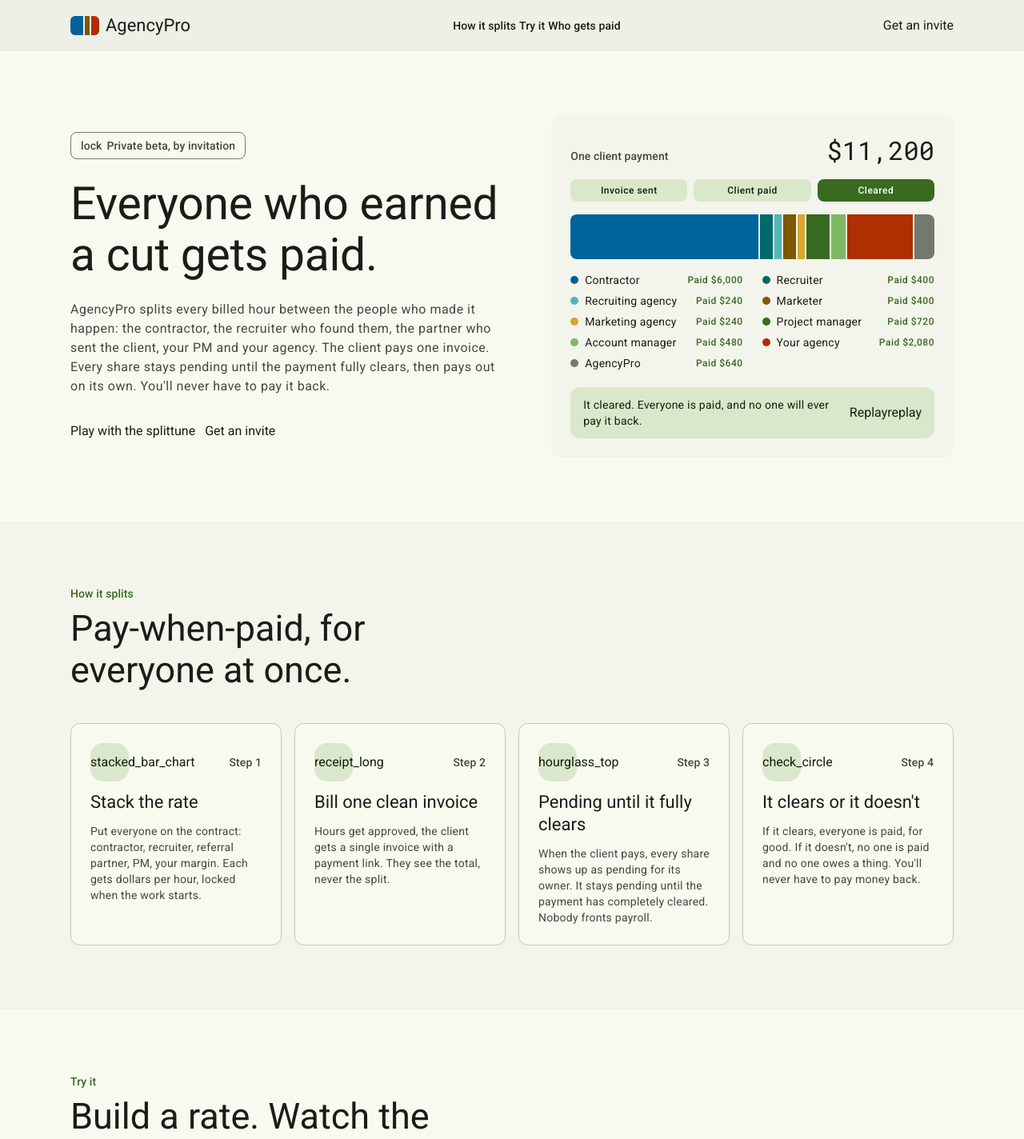
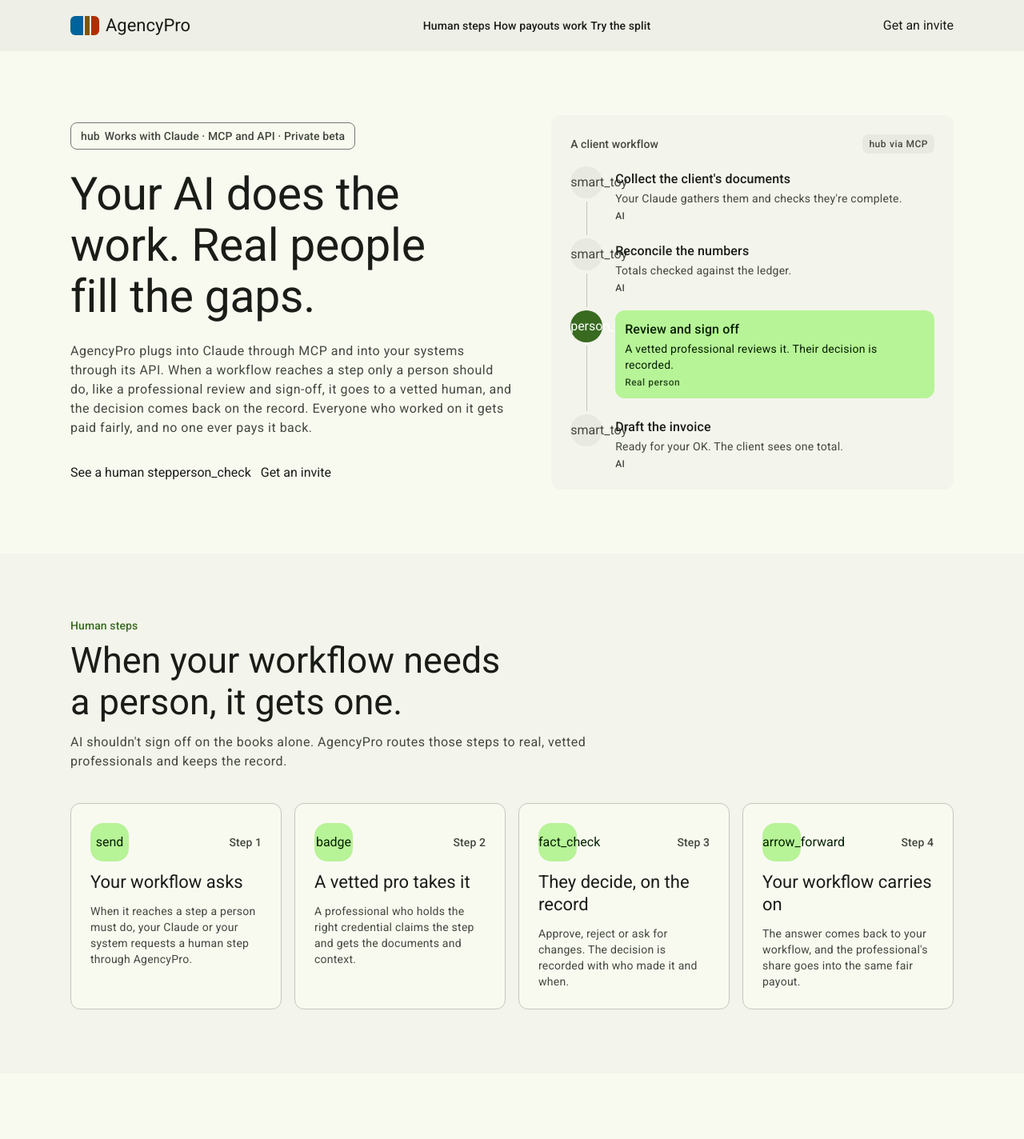
Before and after one commit to rodmjay/agency-squared, a Next.js app: page / in a window 1280 px wide. Shown: the top 1424 px of the page at 80% size. Built offline with nearby package versions, Linux system fonts and the light colour scheme.

Commit message:
Round 3: positioning around Claude (MCP), the API and real people for human steps

```diff
--- a/src/app/layout.tsx
+++ b/src/app/layout.tsx
@@ -7,10 +7,10 @@ const sans = Roboto({ variable: "--font-roboto", subsets: ["latin"], weight: ["4
 const mono = Roboto_Mono({ variable: "--font-roboto-mono", subsets: ["latin"], weight: ["400", "500"] });
 
 const SITE = "https://rodmjay.github.io/agency-squared";
-const TITLE = "AgencyPro · Everyone who earned a cut gets paid";
-const OG_ALT = "AgencyPro: one billed hour split between everyone who earned a cut";
+const TITLE = "AgencyPro · Your AI does the work. Real people fill the gaps.";
+const OG_ALT = "AgencyPro: an AI workflow with one step handled by a real person";
 const DESCRIPTION =
-  "AgencyPro splits every billed hour between the contractor, the recruiter, the referral partner, the PM and your agency, and pays each share when the client pays.";
+  "AgencyPro works with Claude through MCP and with your systems through its API. Steps only a person should do go to vetted professionals, and everyone is paid fairly once the payment clears.";
 
 export const metadata: Metadata = {
   metadataBase: new URL(SITE),
--- a/src/app/page.tsx
+++ b/src/app/page.tsx
@@ -1,4 +1,5 @@
 import { HeroSplit } from "@/components/hero-split";
+import { WorkflowCard } from "@/components/workflow-card";
 import { MdButton } from "@/components/material";
 import { PayoutPlayground } from "@/components/payout-playground";
 import { STREAMS } from "@/lib/streams";
@@ -12,8 +13,15 @@ const steps = [
   { icon: "check_circle", title: "It clears or it doesn't", body: "If it clears, everyone is paid, for good. If it doesn't, no one is paid and no one owes a thing. You'll never have to pay money back." },
 ];
 
+const humanSteps = [
+  { icon: "send", title: "Your workflow asks", body: "When it reaches a step a person must do, your Claude or your system requests a human step through AgencyPro." },
+  { icon: "badge", title: "A vetted pro takes it", body: "A professional who holds the right credential claims the step and gets the documents and context." },
+  { icon: "fact_check", title: "They decide, on the record", body: "Approve, reject or ask for changes. The decision is recorded with who made it and when." },
+  { icon: "arrow_forward", title: "Your workflow carries on", body: "The answer comes back to your workflow, and the professional's share goes into the same fair payout." },
+];
+
 const perks = [
-  { icon: "handshake", title: "Referrals that pay themselves", body: "Give partners a cut of every hour the client they sent you buys. It's tracked and paid out with no spreadsheets." },
+  { icon: "forum", title: "Bring your own Claude", body: "AgencyPro plugs into the Claude you already use. It acts with your permissions only, and we never run or bill you for the AI." },
   { icon: "visibility_off", title: "Your bench stays yours", body: "Clients see their projects, totals and invoices. Never your team's names, rates or pay." },
   { icon: "verified", title: "Licensed sign-offs, on the record", body: "When a step needs an accountant or attorney, it goes to a real professional and their sign-off is recorded." },
 ];
@@ -37,9 +45,9 @@ export default function Home() {
             AgencyPro
           </a>
           <nav className="md-label-large hidden items-center gap-1 md:flex" aria-label="Sections">
-            <MdButton kind="text" href="#how">How it splits</MdButton>
-            <MdButton kind="text" href="#play">Try it</MdButton>
-            <MdButton kind="text" href="#streams">Who gets paid</MdButton>
+            <MdButton kind="text" href="#humans">Human steps</MdButton>
+            <MdButton kind="text" href="#how">How payouts work</MdButton>
+            <MdButton kind="text" href="#play">Try the split</MdButton>
           </nav>
           <MdButton kind="tonal" href={INVITE} external>Get an invite</MdButton>
         </div>
@@ -49,24 +57,50 @@ export default function Home() {
         <section className="mx-auto grid w-full max-w-6xl items-center gap-12 px-4 pb-20 pt-12 sm:px-6 lg:grid-cols-[1.1fr_1fr] lg:pt-20">
           <div className="min-w-0">
             <p className="md-label-large inline-flex items-center gap-1.5 rounded-lg border border-outline px-3 py-1.5 text-on-surface-variant">
-              <md-icon aria-hidden="true">lock</md-icon> Private beta, by invitation
+              <md-icon aria-hidden="true">hub</md-icon> Works with Claude · MCP and API · Private beta
             </p>
-            <h1 className="md-display-large mt-6 text-balance">Everyone who earned a cut gets paid.</h1>
+            <h1 className="md-display-large mt-6 text-balance">Your AI does the work. Real people fill the gaps.</h1>
             <p className="md-body-large mt-6 max-w-xl text-on-surface-variant text-pretty">
-              AgencyPro splits every billed hour between the people who made it happen: the contractor, the recruiter who found them, the partner who sent the client, your PM and your agency. The client pays one invoice. Every share stays pending until the payment fully clears, then pays out on its own. You&apos;ll never have to pay it back.
+              AgencyPro plugs into Claude through MCP and into your systems through its API. When a workflow reaches a step only a person should do, like a professional review and sign-off, it goes to a vetted human, and the decision comes back on the record. Everyone who worked on it gets paid fairly, and no one ever pays it back.
             </p>
             <div className="mt-8 flex flex-wrap gap-3">
-              <MdButton href="#play" icon="tune">Play with the split</MdButton>
+              <MdButton href="#humans" icon="person_check">See a human step</MdButton>
               <MdButton kind="outlined" href={INVITE} external>Get an invite</MdButton>
             </div>
           </div>
-          <HeroSplit />
+          <WorkflowCard />
         </section>
 
-        <section id="how" className="bg-surface-low py-20">
+        <section id="humans" className="scroll-mt-20 bg-surface-low py-20">
           <div className="mx-auto w-full max-w-6xl px-4 sm:px-6">
-            <Eyebrow>How it splits</Eyebrow>
-            <h2 className="md-display-medium mt-2 max-w-2xl text-balance">Pay-when-paid, for everyone at once.</h2>
+            <Eyebrow>Human steps</Eyebrow>
+            <h2 className="md-display-medium mt-2 max-w-3xl text-balance">When your workflow needs a person, it gets one.</h2>
+            <p className="md-body-large mt-3 max-w-2xl text-on-surface-variant">AI shouldn&apos;t sign off on the books alone. AgencyPro routes those steps to real, vetted professionals and keeps the record.</p>
+            <ol className="mt-10 grid gap-4 sm:grid-cols-2 lg:grid-cols-4">
+              {humanSteps.map((s, i) => (
+                <li key={s.title} className="md-card-outlined flex flex-col gap-3 bg-surface p-6">
+                  <div className="flex items-center justify-between">
+                    <span className="grid size-12 place-items-center rounded-2xl bg-primary-container text-on-primary-container">
+                      <md-icon aria-hidden="true">{s.icon}</md-icon>
+                    </span>
+                    <span className="md-label-large text-on-surface-variant">Step {i + 1}</span>
+                  </div>
+                  <h3 className="md-title-large">{s.title}</h3>
+                  <p className="md-body-medium text-on-surface-variant">{s.body}</p>
+                </li>
+              ))}
+            </ol>
+          </div>
+        </section>
+
+        <section id="how" className="scroll-mt-20 py-20">
+          <div className="mx-auto w-full max-w-6xl px-4 sm:px-6">
+            <Eyebrow>And everyone gets paid fairly</Eyebrow>
+            <h2 className="md-display-medium mt-2 max-w-3xl text-balance">Pending until it clears. Never paid back.</h2>
+            <div className="mt-10 grid items-start gap-8 lg:grid-cols-[1fr_1.1fr]">
+              <p className="md-body-large text-on-surface-variant">Each person who worked on the job, from the contractor to the professional who signed off, gets a share of what the client pays. Every share stays pending until the payment fully clears. Then it clears and everyone is paid, or it doesn&apos;t and no one owes anything.</p>
+              <HeroSplit />
+            </div>
             <ol className="mt-10 grid gap-4 sm:grid-cols-2 lg:grid-cols-4">
               {steps.map((s, i) => (
                 <li key={s.title} className="md-card-outlined flex flex-col gap-3 p-6">
--- /dev/null
+++ b/src/components/workflow-card.tsx
@@ -0,0 +1,38 @@
+// A workflow at a glance: AI steps run on their own; the one a person must do goes to a vetted professional.
+type Step = { who: "ai" | "human"; title: string; note: string };
+
+const STEPS: Step[] = [
+  { who: "ai", title: "Collect the client's documents", note: "Your Claude gathers them and checks they're complete." },
+  { who: "ai", title: "Reconcile the numbers", note: "Totals checked against the ledger." },
+  { who: "human", title: "Review and sign off", note: "A vetted professional reviews it. Their decision is recorded." },
+  { who: "ai", title: "Draft the invoice", note: "Ready for your OK. The client sees one total." },
+];
+
+export function WorkflowCard() {
+  return (
+    <div className="md-card p-6" style={{ ["--md-elevation-level" as string]: 2 }}>
+      <md-elevation />
+      <div className="flex items-center justify-between gap-3">
+        <span className="md-label-large text-on-surface-variant">A client workflow</span>
+        <span className="md-label-medium flex items-center gap-1 rounded-lg bg-surface-high px-2 py-1 text-on-surface-variant">
+          <md-icon aria-hidden="true" style={{ ["--md-icon-size" as string]: "16px" }}>hub</md-icon> via MCP
+        </span>
+      </div>
+      <ol className="mt-4 flex flex-col">
+        {STEPS.map((s, i) => (
+          <li key={s.title} className="relative flex gap-4 pb-5 last:pb-0">
+            {i < STEPS.length - 1 && <span className="absolute left-5 top-11 bottom-1 w-px bg-outline-variant" aria-hidden />}
+            <span className={`grid size-10 shrink-0 place-items-center rounded-full ${s.who === "human" ? "bg-primary text-on-primary" : "bg-surface-high text-on-surface-variant"}`}>
+              <md-icon aria-hidden="true">{s.who === "human" ? "person_check" : "smart_toy"}</md-icon>
+            </span>
+            <div className={`min-w-0 flex-1 ${s.who === "human" ? "rounded-xl bg-primary-container p-3 text-on-primary-container" : "pt-1"}`}>
+              <p className="md-title-medium">{s.title}</p>
+              <p className={`md-body-medium mt-0.5 ${s.who === "human" ? "" : "text-on-surface-variant"}`}>{s.note}</p>
+              <p className="md-label-medium mt-1 opacity-80">{s.who === "human" ? "Real person" : "AI"}</p>
+            </div>
+          </li>
+        ))}
+      </ol>
+    </div>
+  );
+}
```
Also changed, not shown: public/og.png, 1 other file (tests, documents, lock files or other folders).
